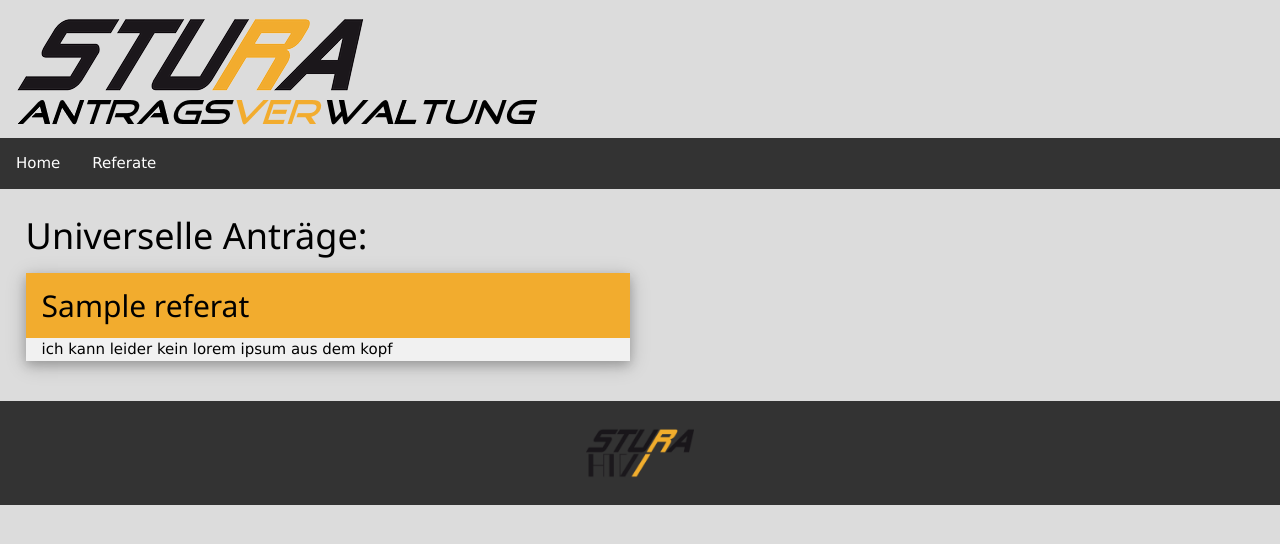
After one commit to ABV-Tool/ABV_Tool, a Django app: page /referate in a window 1280 px wide. The commit adds this page. Shown: the top 544 px of the page. Run offline with Django 4.2, Linux system fonts and the light colour scheme; tables that the repository leaves empty hold one stand-in row (values such as "Sample post").

Commit message:
testseite referate mit referatlist aus datenbank

```diff
--- a/src/abv/Antragstool/templates/Antragstool/header.html
+++ b/src/abv/Antragstool/templates/Antragstool/header.html
@@ -2,5 +2,6 @@
 <div class = "navigation">
     <ul class = "mainnav">
         <li {% if request.get_full_path == "/" %} id = "active"{% endif %} class = "lil"><a href="{%  url 'index' %}">Home</a></li>
+        <li {% if request.get_full_path == "/referate/" %} id = "active"{% endif %} class = "lil"><a href="{%  url 'referate' %}">Referate</a></li>
     </ul>
 </div>
--- /dev/null
+++ b/src/abv/Antragstool/templates/Antragstool/list.html
@@ -0,0 +1,41 @@
+<!DOCTYPE html>
+<html lang="de">
+<head>
+    {% load static %}
+    <meta charset="UTF-8">
+    <title>Antragsverwaltungstool</title>
+    <link rel="icon" href="{% static 'icon.png' %}" />
+    <meta name="viewport" content="width=device-width, initial-scale=1.0" />
+    <link rel="stylesheet" href="{% static 'css/mainstyle.css' %}">
+    <link rel="stylesheet" href="{% static 'css/W3.css' %}">
+    <link rel="stylesheet" href="{% static 'css/index.css' %}">
+</head>
+<body>
+<div class = "logo w3-animate-top">
+    <img src="{% static 'img/logo.png' %}" class = "sturalogo w3-hover-grayscale" alt="ToolLogo"/>
+</div>
+{% include 'Antragstool/header.html' %}
+
+<div class = "content w3-animate-opacity">
+    <h1>Universelle Anträge:</h1>
+
+    <div class = "w3-row" style="margin-bottom: 20px">
+		{% for referat in referate %}
+        <a href="{% url 'index' %}"><div class="w3-half">
+            <div class="w3-card-4" style="margin-right: 10px">
+                <header class="w3-container" style="background-color: #F2AC2E;">
+				<h2>{{ referat.refName }}</h2>
+                </header>
+
+                <div class="w3-container w3-light-gray">
+					ich kann leider kein lorem ipsum aus dem kopf
+                </div>
+            </div>
+        </div></a>
+		{% endfor %}
+
+    </div>
+</div>
+{% include 'Antragstool/footer.html' %}
+</body>
+</html>
--- a/src/abv/Antragstool/urls.py
+++ b/src/abv/Antragstool/urls.py
@@ -1,7 +1,8 @@
 from django.urls import path
-from .views import AppHome
+from .views import AppHome, ReferatListe
 
 
 urlpatterns = [
     path('', AppHome, name='index'),
+    path('referate', ReferatListe, name='referate'),
 ]
--- a/src/abv/Antragstool/views.py
+++ b/src/abv/Antragstool/views.py
@@ -1,5 +1,17 @@
 from django.shortcuts import render
+from .models import Referat
 
 
 def AppHome(request):
     return render(request, 'Antragstool/index.html')
+
+
+def ReferatListe(request):
+    referate = Referat.objects.all()
+    return render(
+        request,
+        'Antragstool/list.html',
+        {
+            'referate': referate
+        }
+    )
```
